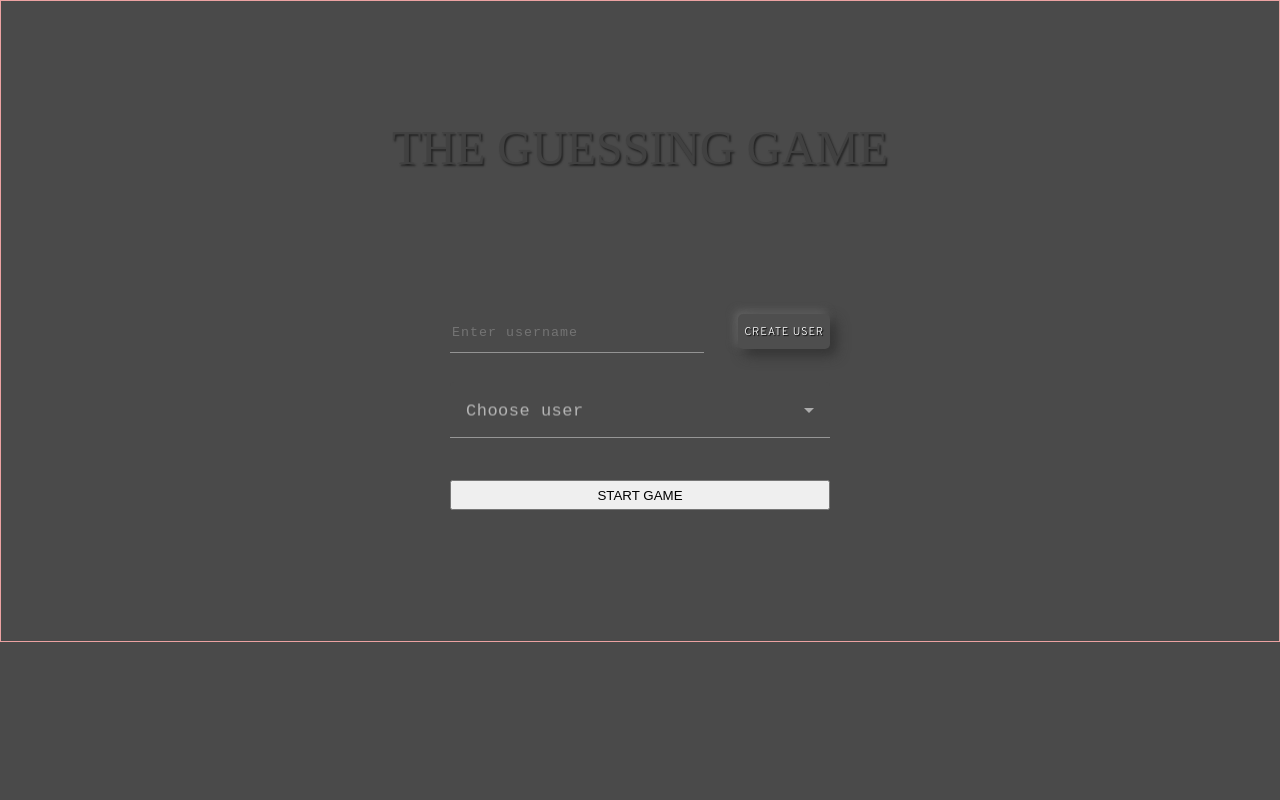
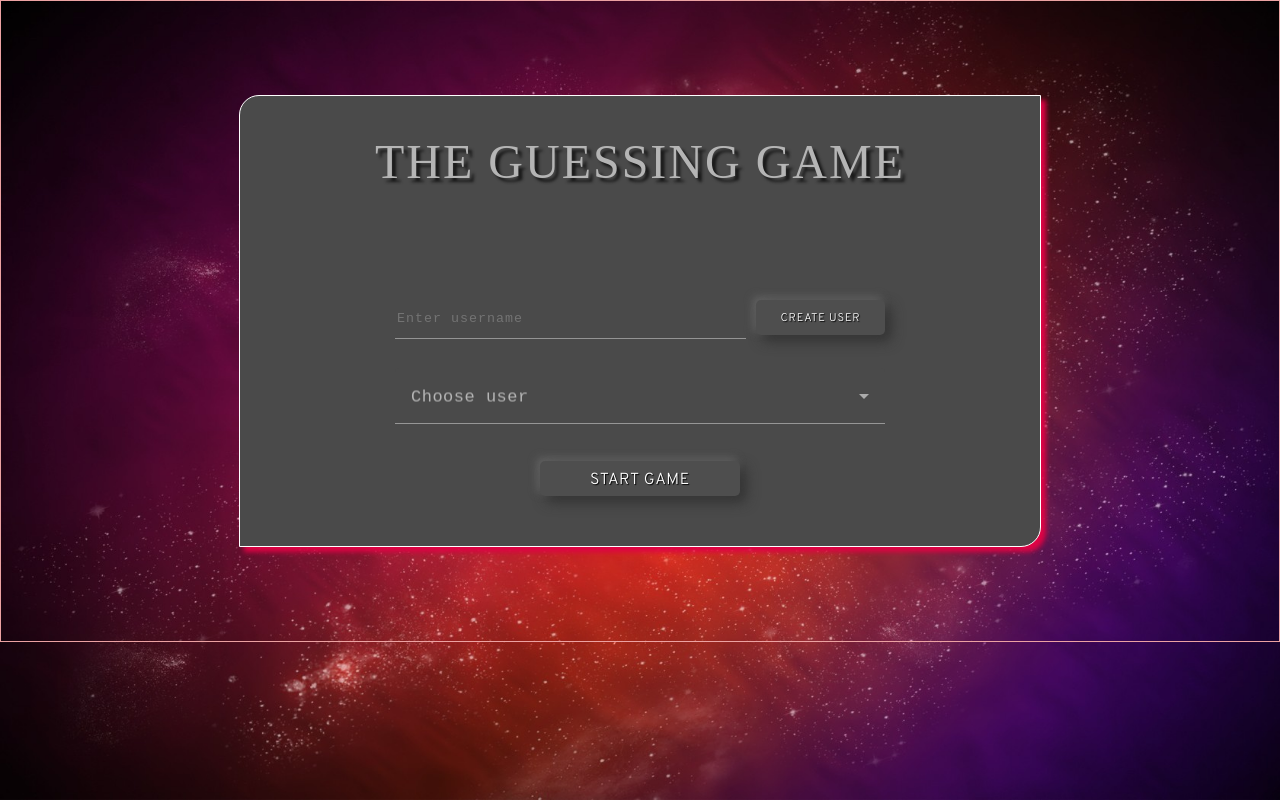
Before and after one commit to Vixilicious/MyProject1-master, an Angular app: page / in a window 1280 px wide. Built offline with nearby package versions, Linux system fonts and the light colour scheme; a web font is replaced by a local one.

Commit message:
ongoing design

```diff
--- a/src/app/app.module.ts
+++ b/src/app/app.module.ts
@@ -8,7 +8,7 @@ import { MatTableModule } from '@angular/material/table';
 import { AppComponent } from './app.component';
 import { HomeComponent } from './components/home/home.component';
 import { GameComponent } from './components/game/game.component';
-import { FormsModule } from '@angular/forms';
+import { FormsModule, ReactiveFormsModule } from '@angular/forms';
 import { UserService } from './components/services/user.service';
 import { LogHistoryComponent } from './components/log-history/log-history.component';
 import { BrowserAnimationsModule } from '@angular/platform-browser/animations';
@@ -28,6 +28,7 @@ import { BrowserAnimationsModule } from '@angular/platform-browser/animations';
     MatFormFieldModule,
     MatSelectModule,
     MatTableModule,
+    ReactiveFormsModule,
   ],
   providers: [UserService],
   bootstrap: [AppComponent],
--- a/src/app/components/home/home.component.css
+++ b/src/app/components/home/home.component.css
@@ -3,7 +3,10 @@
 
 .home-main {
   height: 100vh;
-  background-color: #4a4a4a;
+  background-image: url("../../../assets/pink-purple-sky.jpg");
+  background-position: center;
+  background-repeat: no-repeat;
+  background-size: cover;
 }
 
 .home-container {
@@ -15,40 +18,62 @@
   border: 1px solid #eca2a2;
 }
 
+.home-box {
+  background-color: #4a4a4a;
+  border: 1px solid white;
+  height: 350px;
+  width: 700px;
+  padding: 50px;
+  display: flex;
+  flex-direction: column;
+  align-items: center;
+  justify-content: space-between;
+  border-radius: 20px 0;
+  box-shadow: 5px 5px 5px 0px rgb(223, 3, 69);
+}
+
 h1 {
   font-family: "Aoboshi One", serif;
   font-size: 3rem;
-  color: #414141;
-  text-shadow: 1.5px 1.5px 2px rgb(35, 35, 35);
+  letter-spacing: 2px;
+  color: #b5b5b5;
+  text-shadow: 4px 4px 3px rgb(24, 24, 24);
+  padding-bottom: 15px;
+  /* border-bottom: 1px solid rgb(183, 18, 73); */
 }
 
 .dropdown {
-  border: 1px solid blue;
-  width: 380px;
+  /* border: 1px solid blue; */
+  background-color: blue;
+  width: 490px;
 }
 
-.drop-users {
+.dropdown-choose {
+  /* background-color: #4a4a4a00; */
   font-size: 17px;
   font-family: "Courier New", Courier, monospace;
 }
 
 .choose-create-container {
   height: 200px;
+  width: 70%;
   display: flex;
   flex-direction: column;
   justify-content: space-between;
+  align-items: center;
   /* border: 1px solid rgb(30, 54, 159); */
 }
 
 .create-container {
   display: flex;
   justify-content: space-between;
-  width: 380px;
+  gap: 10px;
+  width: 490px;
   align-items: center;
   /* border: 1px solid rgb(92, 187, 63); */
 }
 
-.enter-start-container {
+.enter-choose-container {
   display: flex;
   flex-direction: column;
   height: 150px;
@@ -58,12 +83,12 @@ h1 {
 
 .enter-user {
   height: 40px;
-  width: 250px;
+  width: 350px;
   background-color: #6a666698;
   border: none;
   border-radius: 0px;
   background: #4a4a4a;
-  border-bottom: 1px solid rgba(255, 255, 255, 0.402);
+  border-bottom: 1px solid rgba(255, 255, 255, 0.406);
   color: white;
 }
 
@@ -76,8 +101,8 @@ input::placeholder {
 .create-btn {
   background-color: #6a666698;
   height: 35px;
+  width: 130px;
   border: none;
-  border-radius: 11px;
   font-family: "Overpass", sans-serif;
   font-weight: 300;
   font-size: 0.7rem;
@@ -87,6 +112,13 @@ input::placeholder {
   border-radius: 5px;
   background: #4e4e4e;
   box-shadow: 6px 6px 13px #2e2e2ed9, -3px -3px 8px #666666;
+  cursor: pointer;
+}
+
+.create-btn:hover {
+  border-radius: 5px;
+  background: linear-gradient(145deg, #464646, #535353);
+  box-shadow: 10px 10px 28px #252525, -6px -6px 13px #777777;
 }
 
 .create-btn:active {
@@ -96,6 +128,33 @@ input::placeholder {
 }
 
 .start-btn {
-  width: 380px;
-  height: 30px;
+  font-family: "Overpass", sans-serif;
+  padding-top: 3px;
+  font-weight: 300;
+  font-size: 1rem;
+  color: #ffffff;
+  text-shadow: 1px 1px 1px rgb(0, 0, 0);
+  letter-spacing: 0.8px;
+  border: none;
+  width: 200px;
+  height: 35px;
+  border-radius: 5px;
+  background: #4e4e4e;
+  box-shadow: 6px 6px 13px #2e2e2ed9, -3px -3px 8px #666666;
+  cursor: pointer;
 }
+
+.start-btn:hover {
+  color: rgb(255, 69, 106);
+  text-shadow: 1px 1px 1px rgb(85, 85, 85);
+  border-radius: 5px;
+  background: linear-gradient(145deg, #464646, #535353);
+  box-shadow: 10px 10px 28px #252525, -6px -6px 13px #777777;
+}
+
+.start-btn:active {
+  color: rgb(255, 255, 255);
+  border-radius: 5px;
+  background: #4e4e4e;
+  box-shadow: inset 8px 8px 16px #343434, inset -8px -8px 16px #686868;
+}
--- a/src/app/components/home/home.component.html
+++ b/src/app/components/home/home.component.html
@@ -1,15 +1,19 @@
 <div class="home-main">
   <div class="home-container">
+    <div class="home-box">
       <h1 class="title">THE GUESSING GAME</h1>
 
-    <div *ngIf="!gameStarted; else gameScreen" class="choose-create-container">
+      <div
+        *ngIf="!gameStarted; else gameScreen"
+        class="choose-create-container"
+      >
         <!-- <h2>Choose User</h2>
           <ul *ngFor="let user of users" (click)="selectUser(user)">
             {{
               user.name
             }}
           </ul> -->
-      <div class="enter-start-container">
+        <div class="enter-choose-container">
           <div class="create-container" *ngIf="!userSelected">
             <input
               type="text"
@@ -22,7 +26,8 @@
             </button>
           </div>
           <mat-form-field>
-          <mat-label class="drop-users">Choose user</mat-label>
+            <mat-label class="dropdown-choose">Choose user</mat-label>
+
             <mat-select [(ngModel)]="selectedUser">
               <mat-option
                 *ngFor="let user of users"
@@ -47,3 +52,4 @@
       </ng-template>
     </div>
   </div>
+</div>
--- a/src/app/components/home/home.component.ts
+++ b/src/app/components/home/home.component.ts
@@ -1,4 +1,5 @@
 import { Component, Input, Output } from '@angular/core';
+import { FormControl } from '@angular/forms';
 import { IUser } from 'src/app/interfaces/IUser.interface';
 
 @Component({
@@ -9,6 +10,7 @@ import { IUser } from 'src/app/interfaces/IUser.interface';
 export class HomeComponent {
   public newUser: string = '';
   public userSelected: boolean = false;
+  public panelColor = new FormControl('red');
 
   public users: IUser[] = [
     {
```
Also changed, not shown: src/assets/numbers01-blue.jpg (added), src/assets/pink-purple-sky.jpg (added). Lines whose indentation alone changed are shown as unchanged.
